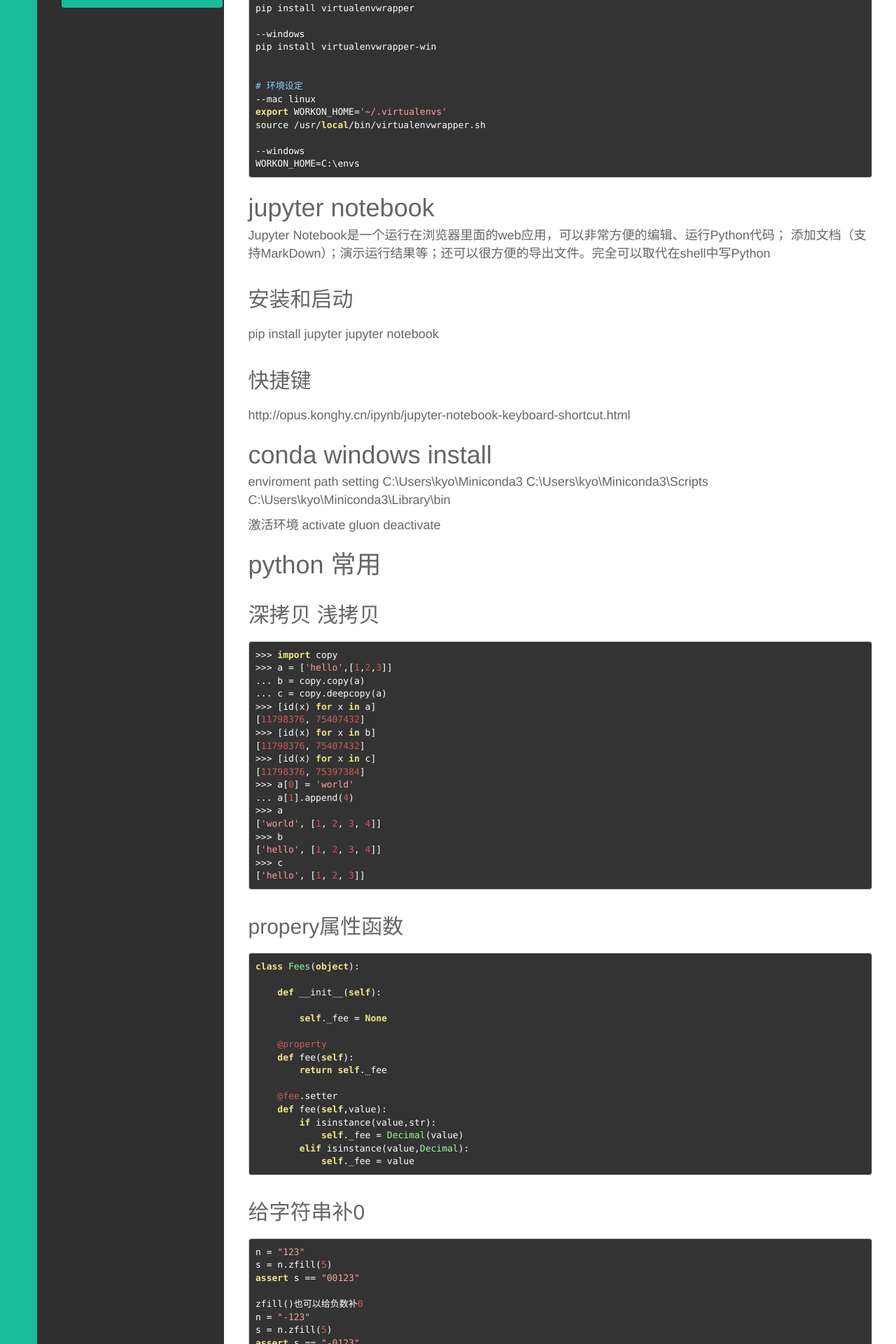
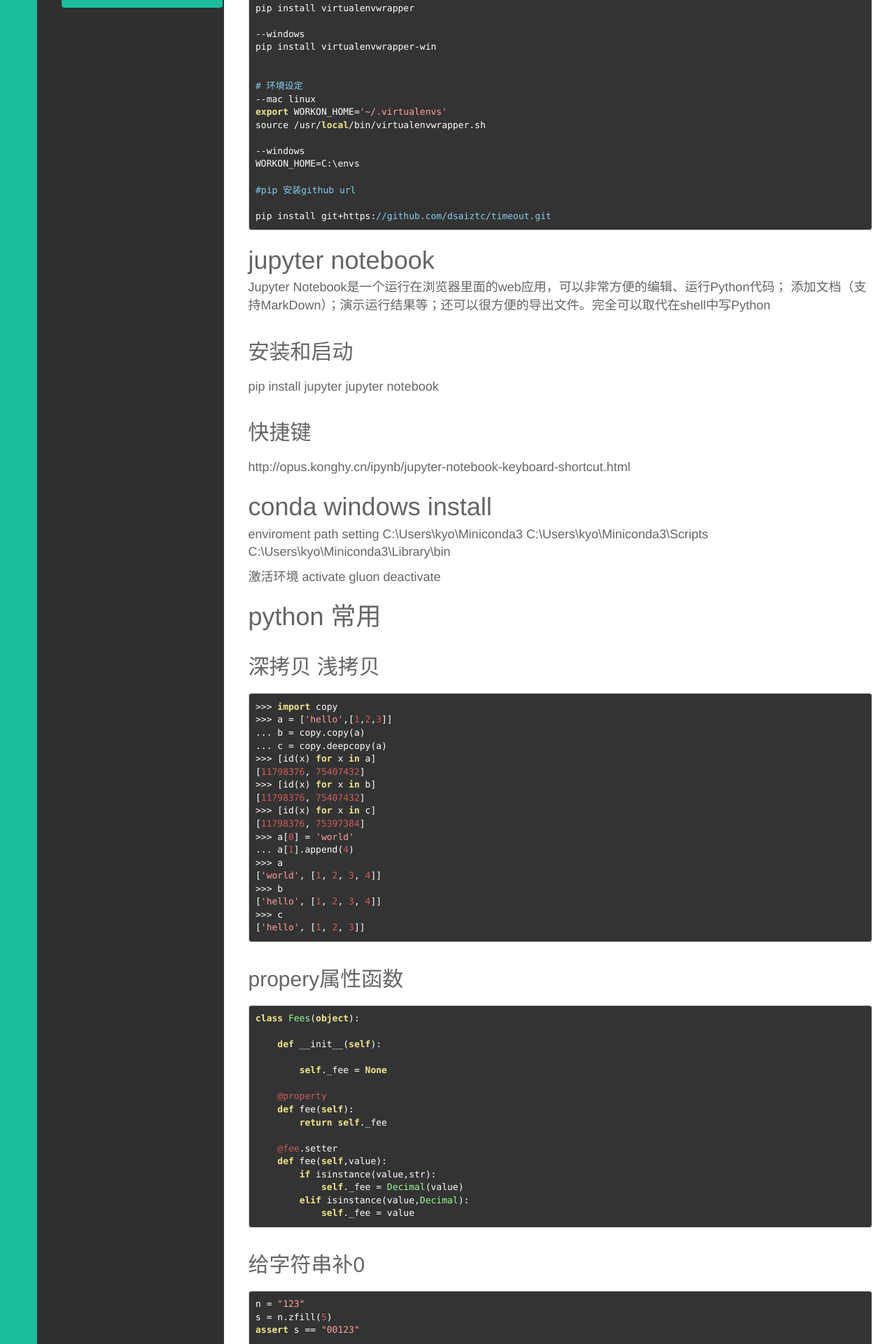
Before and after one commit to kyoyo/kyoyo.github.io, a Jekyll site: the page built from _posts/技術/2017-10-10-Python.md, in a window 1280 px wide. Shown: the part 518-2438 px from the top of the page at 70% size. Built offline with Jekyll 4.4.1, drawn with Linux system fonts in a browser that asks for light colours; Markdown is read by kramdown in place of the engine named in the settings.

Commit message:
Update 2017-10-10-Python.md

````diff
--- a/_posts/技術/2017-10-10-Python.md
+++ b/_posts/技術/2017-10-10-Python.md
@@ -39,6 +39,10 @@ source /usr/local/bin/virtualenvwrapper.sh
 
 --windows
 WORKON_HOME=C:\envs
+
+#pip 安装github url
+
+pip install git+https://github.com/dsaiztc/timeout.git
 
 ```
 
````
